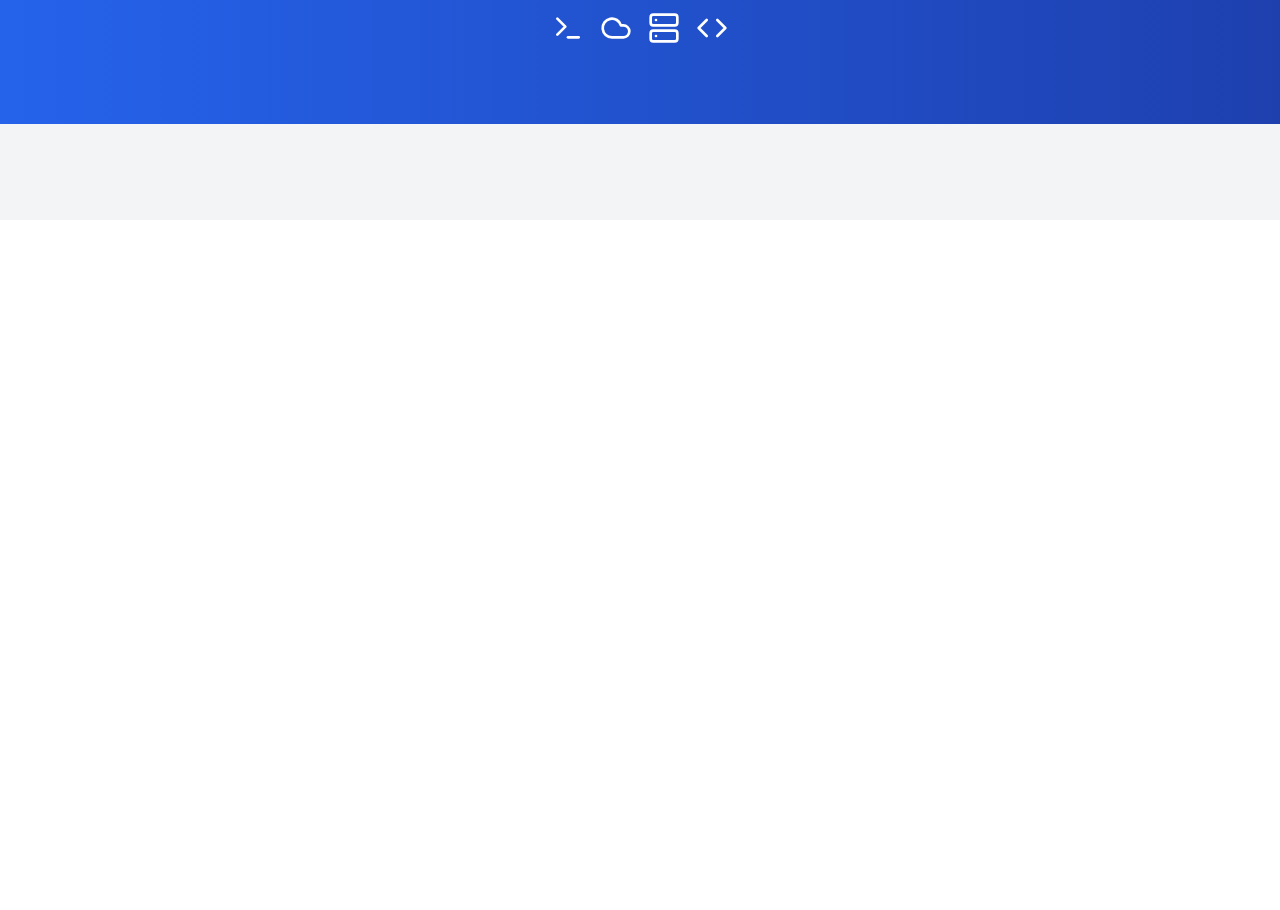
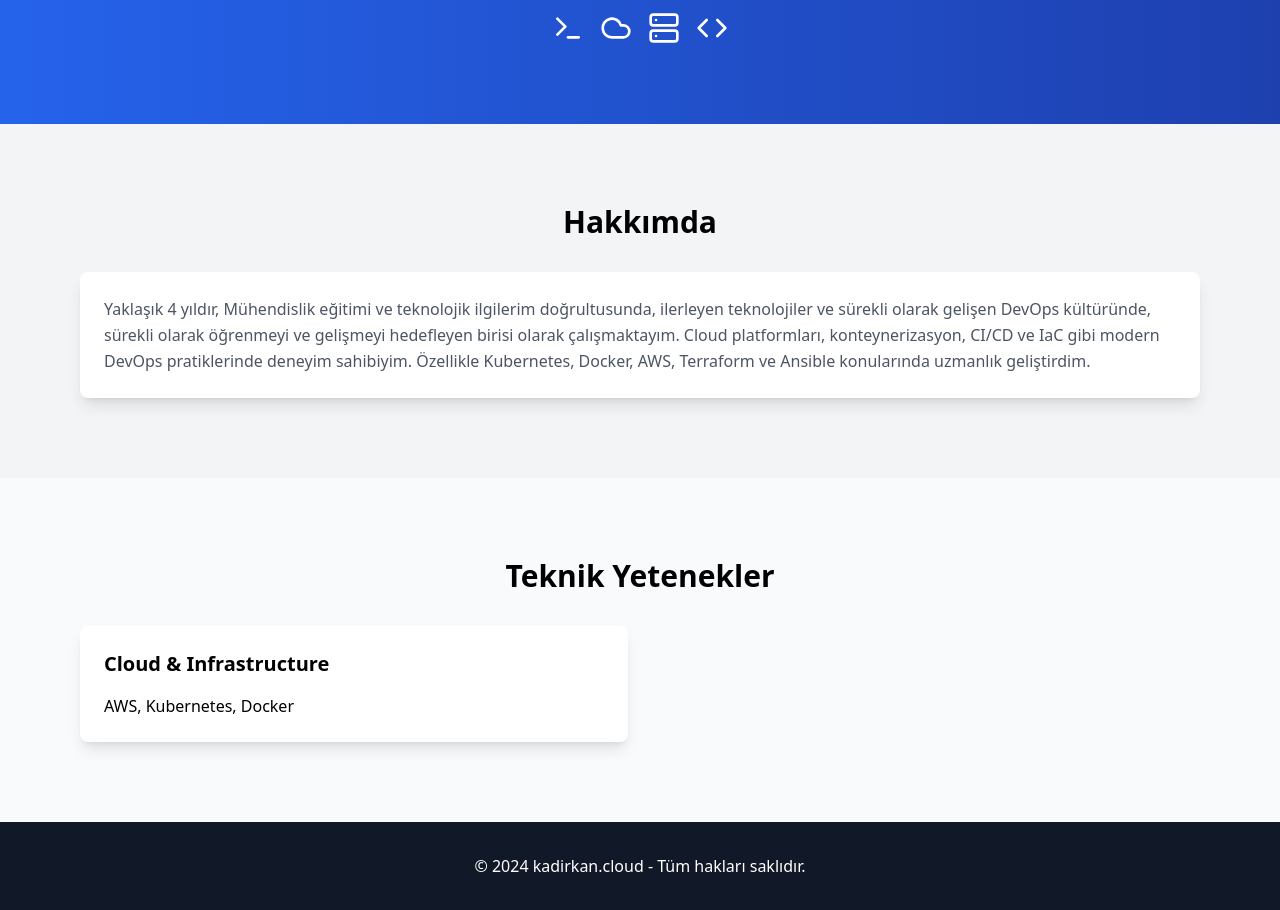
Before and after one commit to kadirkaanua/website, a React (Create React App) app: page / in a window 1280 px wide. Shown: the part 580-1490 px from the top of the page. Before the commit the page ends 800 px from the top, so only its background shows below. Built offline with nearby package versions, Linux system fonts and the light colour scheme.

Commit message:
36saatadssd

```diff
--- a/src/App.js
+++ b/src/App.js
@@ -1,24 +1,21 @@
-import React, { useState, useEffect } from 'react';
-import { Github, Linkedin, Mail, Menu, X, Terminal, Cloud, Code, Server } from 'lucide-react';
+import React, { useState, useEffect, useCallback } from 'react';
+import { Menu, X, Terminal, Cloud, Code, Server } from 'lucide-react';
 
 // Countdown Timer Component
 const CountdownTimer = ({ targetDate }) => {
-  const [timeLeft, setTimeLeft] = useState(calculateTimeLeft());
-
-  function calculateTimeLeft() {
+  const calculateTimeLeft = useCallback(() => {
     const difference = targetDate - new Date();
-    let timeLeft = {};
-
     if (difference > 0) {
-      timeLeft = {
+      return {
         hours: Math.floor((difference / (1000 * 60 * 60)) % 24),
         minutes: Math.floor((difference / (1000 * 60)) % 60),
         seconds: Math.floor((difference / 1000) % 60),
       };
     }
+    return { hours: 0, minutes: 0, seconds: 0 };
+  }, [targetDate]);
 
-    return timeLeft;
-  }
+  const [timeLeft, setTimeLeft] = useState(calculateTimeLeft);
 
   useEffect(() => {
     const timer = setInterval(() => {
@@ -26,13 +23,13 @@ const CountdownTimer = ({ targetDate }) => {
     }, 1000);
 
     return () => clearInterval(timer);
-  }, []);
+  }, [calculateTimeLeft]);
 
   return (
     <div className="bg-blue-900 text-white text-center py-4">
       <h2 className="text-2xl font-bold">Geri Sayım</h2>
       <p className="text-lg">
-        {timeLeft.hours || 0} Saat, {timeLeft.minutes || 0} Dakika, {timeLeft.seconds || 0} Saniye
+        {timeLeft.hours} Saat, {timeLeft.minutes} Dakika, {timeLeft.seconds} Saniye
       </p>
     </div>
   );
@@ -104,7 +101,37 @@ const Portfolio = () => {
         </div>
       </div>
 
-      {/* Remaining sections */}
+      {/* About Section */}
+      <section id="about" className="py-20">
+        <div className="max-w-6xl mx-auto px-4">
+          <h2 className="text-3xl font-bold mb-8 text-center">Hakkımda</h2>
+          <div className="bg-white rounded-lg shadow-lg p-6">
+            <p className="text-gray-600 leading-relaxed">
+              Yaklaşık 4 yıldır, Mühendislik eğitimi ve teknolojik ilgilerim doğrultusunda, ilerleyen teknolojiler ve sürekli olarak gelişen DevOps kültüründe, sürekli olarak öğrenmeyi ve gelişmeyi hedefleyen birisi olarak çalışmaktayım. Cloud platformları, konteynerizasyon, CI/CD ve IaC gibi modern DevOps pratiklerinde deneyim sahibiyim. Özellikle Kubernetes, Docker, AWS, Terraform ve Ansible konularında uzmanlık geliştirdim.
+            </p>
+          </div>
+        </div>
+      </section>
+
+      {/* Skills Section */}
+      <section id="skills" className="py-20 bg-gray-50">
+        <div className="max-w-6xl mx-auto px-4">
+          <h2 className="text-3xl font-bold mb-8 text-center">Teknik Yetenekler</h2>
+          <div className="grid grid-cols-1 md:grid-cols-2 gap-6">
+            <div className="bg-white rounded-lg shadow-lg p-6">
+              <h3 className="text-xl font-bold mb-4">Cloud & Infrastructure</h3>
+              <p>AWS, Kubernetes, Docker</p>
+            </div>
+          </div>
+        </div>
+      </section>
+
+      {/* Footer */}
+      <footer className="bg-gray-900 text-white py-8">
+        <div className="max-w-6xl mx-auto px-4 text-center">
+          <p>&copy; 2024 kadirkan.cloud - Tüm hakları saklıdır.</p>
+        </div>
+      </footer>
     </div>
   );
 };
```
